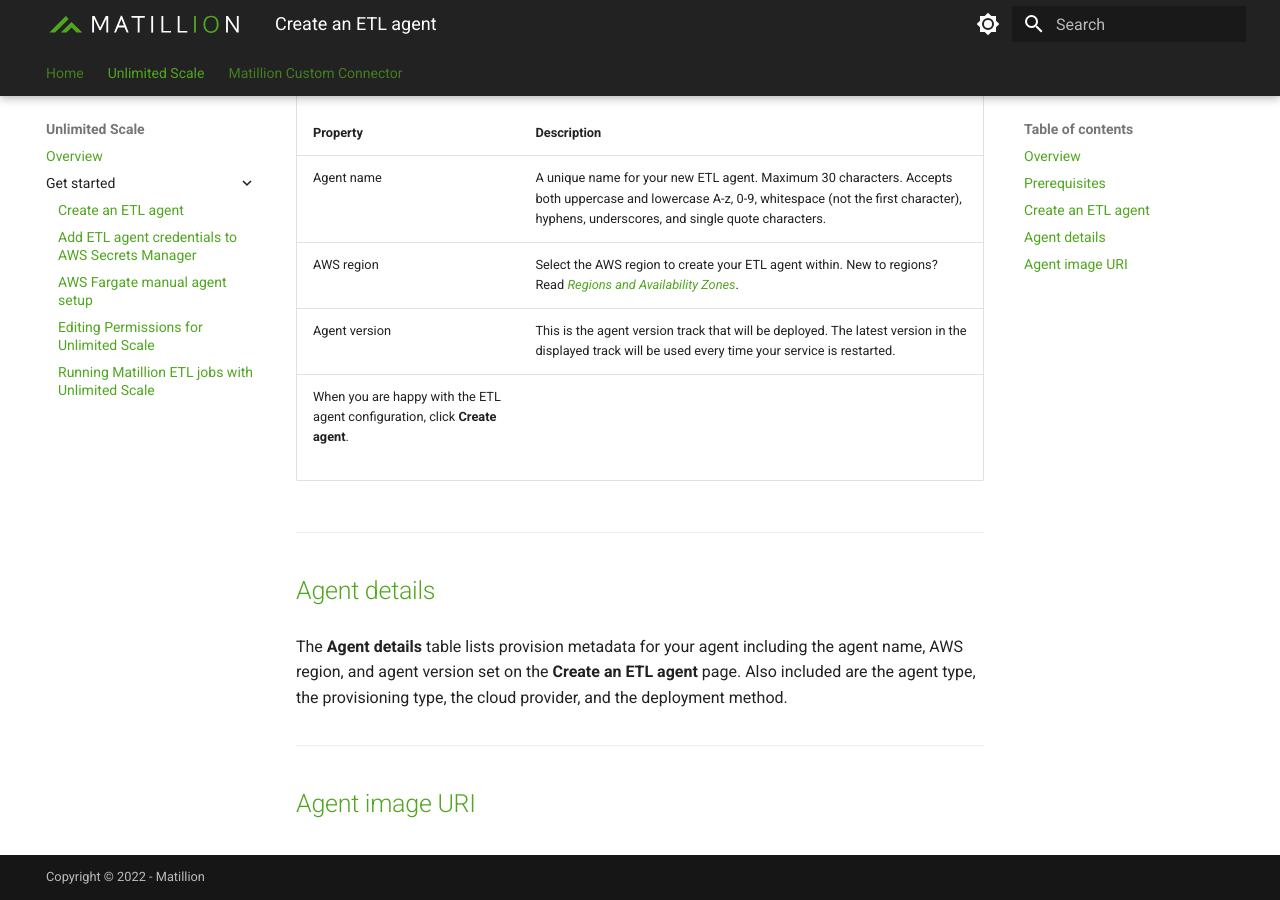
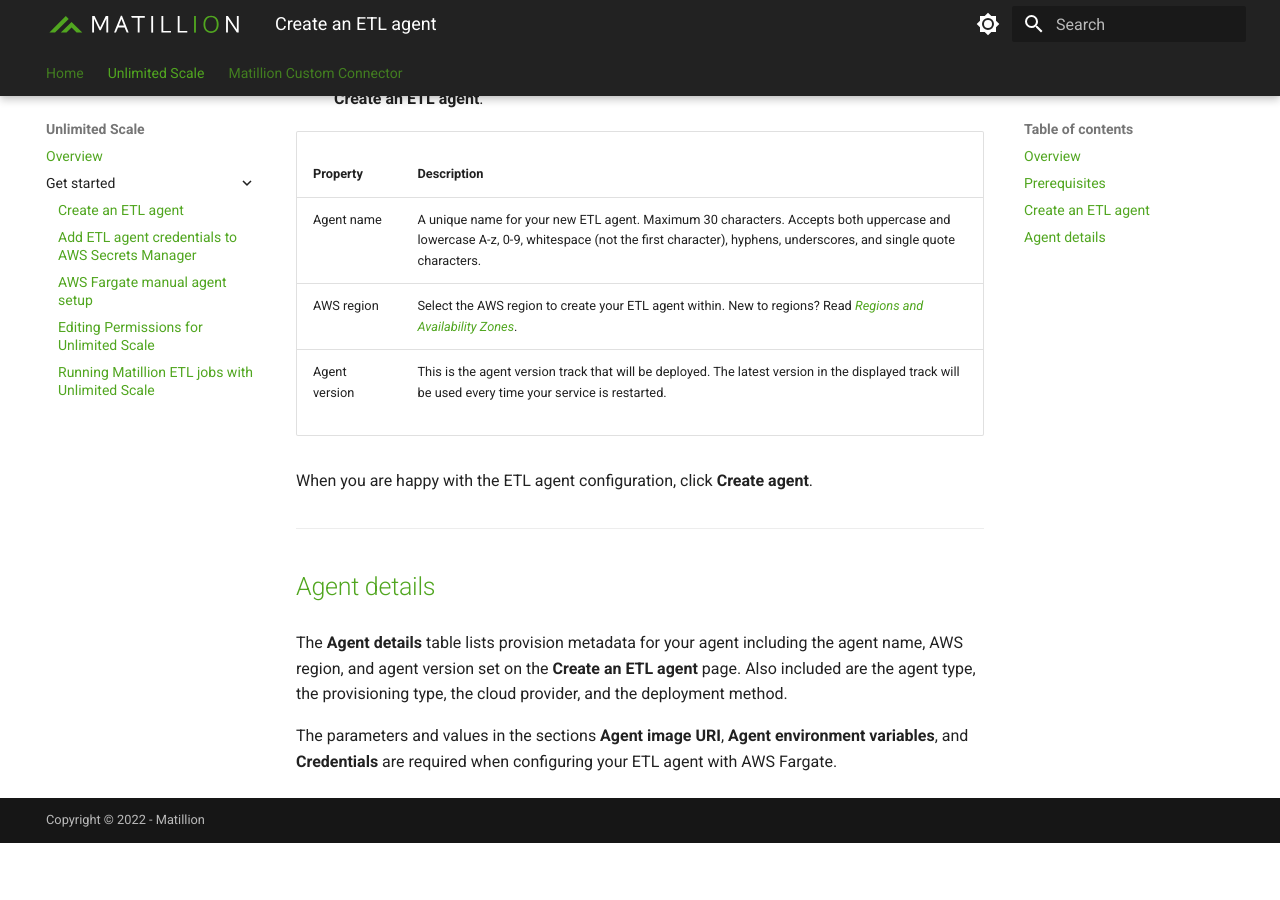
Before and after one commit to EvgenyMerkulov/matillion-docs-previews, an MkDocs documentation site: the page built from docs/unlimited-scale/create-an-etl-agent.md, in a window 1280 px wide and 900 px high, scrolled down 706 px. Built offline with MkDocs 1.6.1 and Material for MkDocs 9.7.7, drawn with Linux system fonts in a browser that asks for light colours; after the commit the page ends 1549 px from its top, so only the background shows below that; some of the changed text lies outside the part shown.

Commit message:
mirroring the create an agent page

```diff
--- a/docs/unlimited-scale/create-an-etl-agent.md
+++ b/docs/unlimited-scale/create-an-etl-agent.md
@@ -1,4 +1,6 @@
 ## Overview
+
+This topic explains how to create an ETL agent in Matillion Hub.
 
 ---
 
@@ -20,6 +22,7 @@
 |Agent name|A unique name for your new ETL agent. Maximum 30 characters. Accepts both uppercase and lowercase A-z, 0-9, whitespace (not the first character), hyphens, underscores, and single quote characters.|
 |AWS region|Select the AWS region to create your ETL agent within. New to regions? Read [_Regions and Availability Zones_](https://aws.amazon.com/about-aws/global-infrastructure/regions_az/).|
 |Agent version|This is the agent version track that will be deployed. The latest version in the displayed track will be used every time your service is restarted.|
+
 When you are happy with the ETL agent configuration, click **Create agent**.
 
 ---
@@ -28,6 +31,4 @@ When you are happy with the ETL agent configuration, click **Create agent**.
 
 The **Agent details** table lists provision metadata for your agent including the agent name, AWS region, and agent version set on the **Create an ETL agent** page. Also included are the agent type, the provisioning type, the cloud provider, and the deployment method.
 
----
-
-## Agent image URI
+The parameters and values in the sections **Agent image URI**, **Agent environment variables**, and **Credentials** are required when configuring your ETL agent with AWS Fargate.
```
